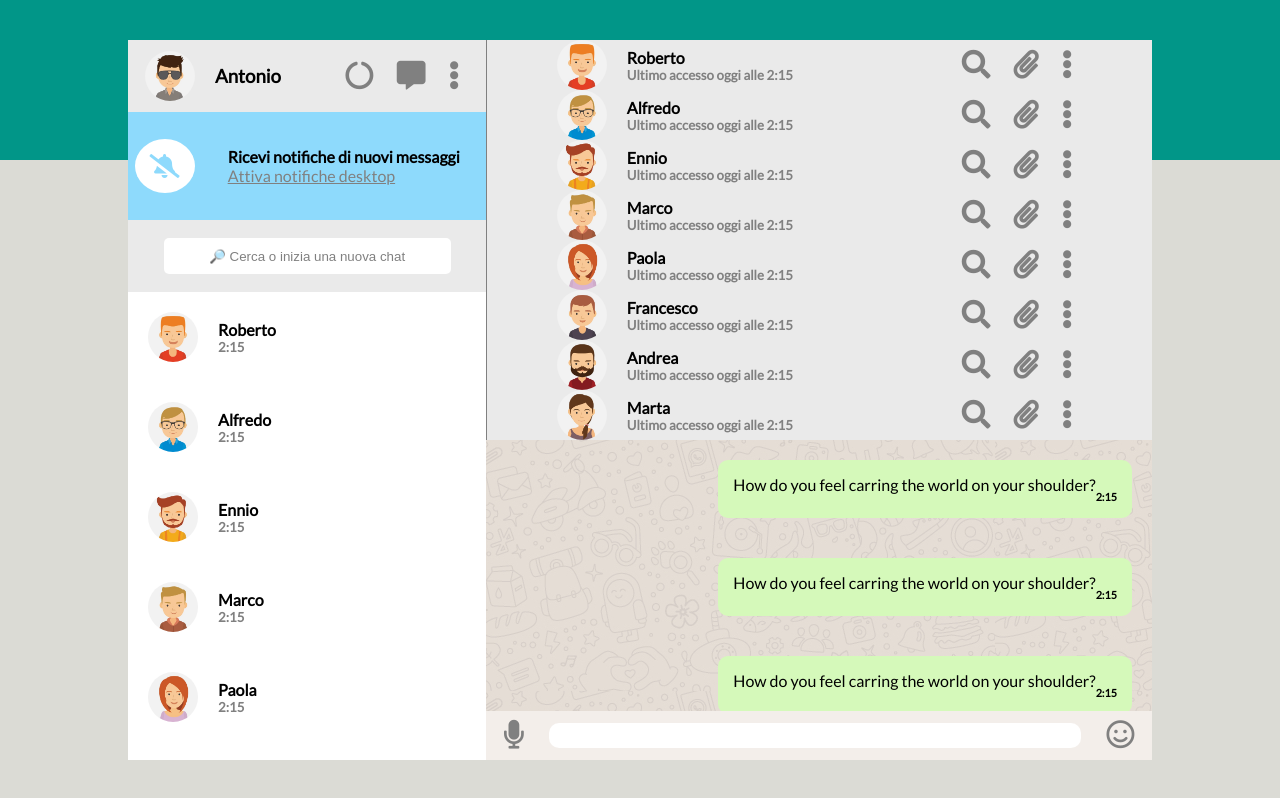
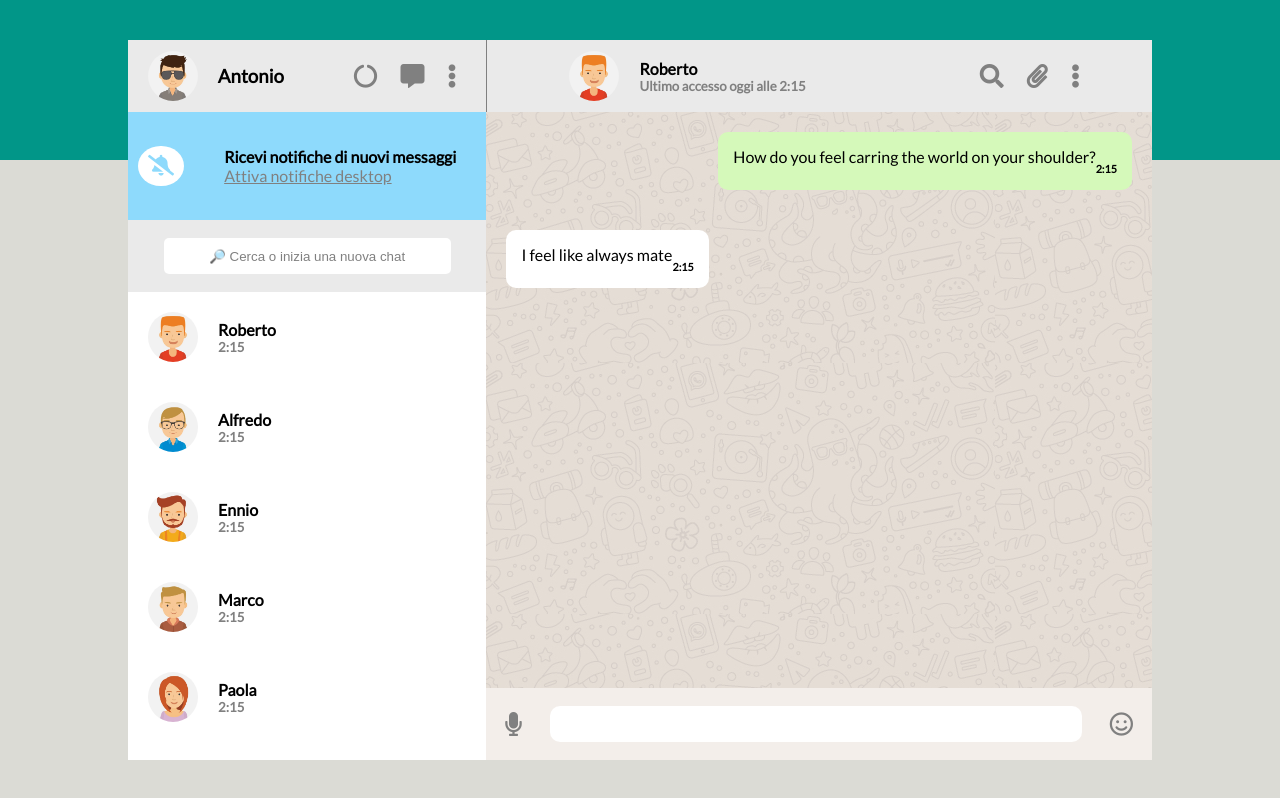
Before and after one commit to antoniolovotrico/vue-boolzapp, a plain HTML site: page milestone1/index.html in a window 1280 px wide. Drawn offline with nearby package versions, Linux system fonts and the light colour scheme.

Commit message:
milestone1 completed

```diff
--- a/milestone1/assets/css/style.css
+++ b/milestone1/assets/css/style.css
@@ -64,8 +64,8 @@ header {
 #bell {
     background-color: white;
     border-radius: 100%;
-    font-size: 1.5rem;
-    padding: 15px;
+    font-size: 1.3rem;
+    padding: 10px;
     color: #8EDAFC;
 }
 #column_search{
@@ -118,7 +118,7 @@ header {
 }
 
 i{
-    font-size: 1.8rem;
+    font-size: 1.5rem;
     color: grey;
     padding: 10px;
 }
--- a/milestone1/assets/js/main.js
+++ b/milestone1/assets/js/main.js
@@ -3,6 +3,7 @@ let app = new Vue ({
     data: {
         userImg: "./assets/img/avatar_2.jpg",
         myName: "Antonio",
+        activeContacts: [],
         contacts: [
             {
                 name: "Roberto",
@@ -158,5 +159,11 @@ let app = new Vue ({
         ]
 
 
+    },
+    methods: {
+        activeFunc(contact,i){
+            let act = contact[i]
+            this.activeContacts.push(act);
+        }
     }
 })
--- a/milestone1/index.html
+++ b/milestone1/index.html
@@ -41,7 +41,7 @@
                         <input id="input_search"  type="text" value="🔎 Cerca o inizia una nuova chat">
                     </div>
                     <ul id="column_contact">
-                        <li v-for="(contact,i) in contacts">
+                        <li v-for="contact in contacts" @click="activeFunc">
                             <img class="avatar" v-bind:src="contact.avatar" alt="">
                             <div class="title_sub">
                                 <h4>{{contact.name}}</h4>
@@ -50,18 +50,21 @@
                         </li>
 
                     </ul>
+
                 </div>
                 <div id="app_container_right">
-                    <div id="chat_title" v-for="(contact,i) in contacts">
-                        <div id="avatar_name">
-                            <img class="avatar" v-bind:src="contact.avatar" alt="">
-                            <div class="title_sub">
-                                <h4>{{contact.name}}</h4>
-                                <h5>{{"Ultimo accesso oggi alle "}}{{contact.messages[0].date}} </h5>
-                            </div>
+                    <div id="chat_title">
+                        <ul id="avatar_name" >
+                            <li>
+                                <img class="avatar" v-bind:src="contacts[0].avatar" alt="">
+                                <div class="title_sub">
+                                    <h4>{{contacts[0].name}}</h4>
+                                    <h5>{{"Ultimo accesso oggi alle "}}{{contacts[0].messages[0].date}} </h5>
+                                </div>
+                            </li>
 
+                        </ul>
 
-                        </div>
                         <div id="icon_func">
                             <i class="fas fa-search"></i>
                             <i class="fas fa-paperclip"></i>
@@ -69,11 +72,11 @@
                         </div>
                     </div>
                     <ul id="chat_box">
-                        <li class="bubble_sent" v-for="(message,i) in contacts">
-                            <span id="bubble_sent">{{message.messages[0].text}}<h6>{{message.messages[0].date}}</h6> </span>
+                        <li class="bubble_sent">
+                            <span id="bubble_sent">{{contacts[0].messages[0].text}}<h6>{{contacts[0].messages[0].date}}</h6> </span>
                         </li>
-                        <li class="bubble_received" v-for="(message,i) in contacts">
-                            <span id="bubble_received">{{message.messages[1].text}} <h6>{{message.messages[0].date}}</h6></span>
+                        <li class="bubble_received">
+                            <span id="bubble_received">{{contacts[0].messages[1].text}} <h6>{{contacts[0].messages[0].date}}</h6></span>
                         </li>
                     </ul>
                     <div id="message_box">
```
